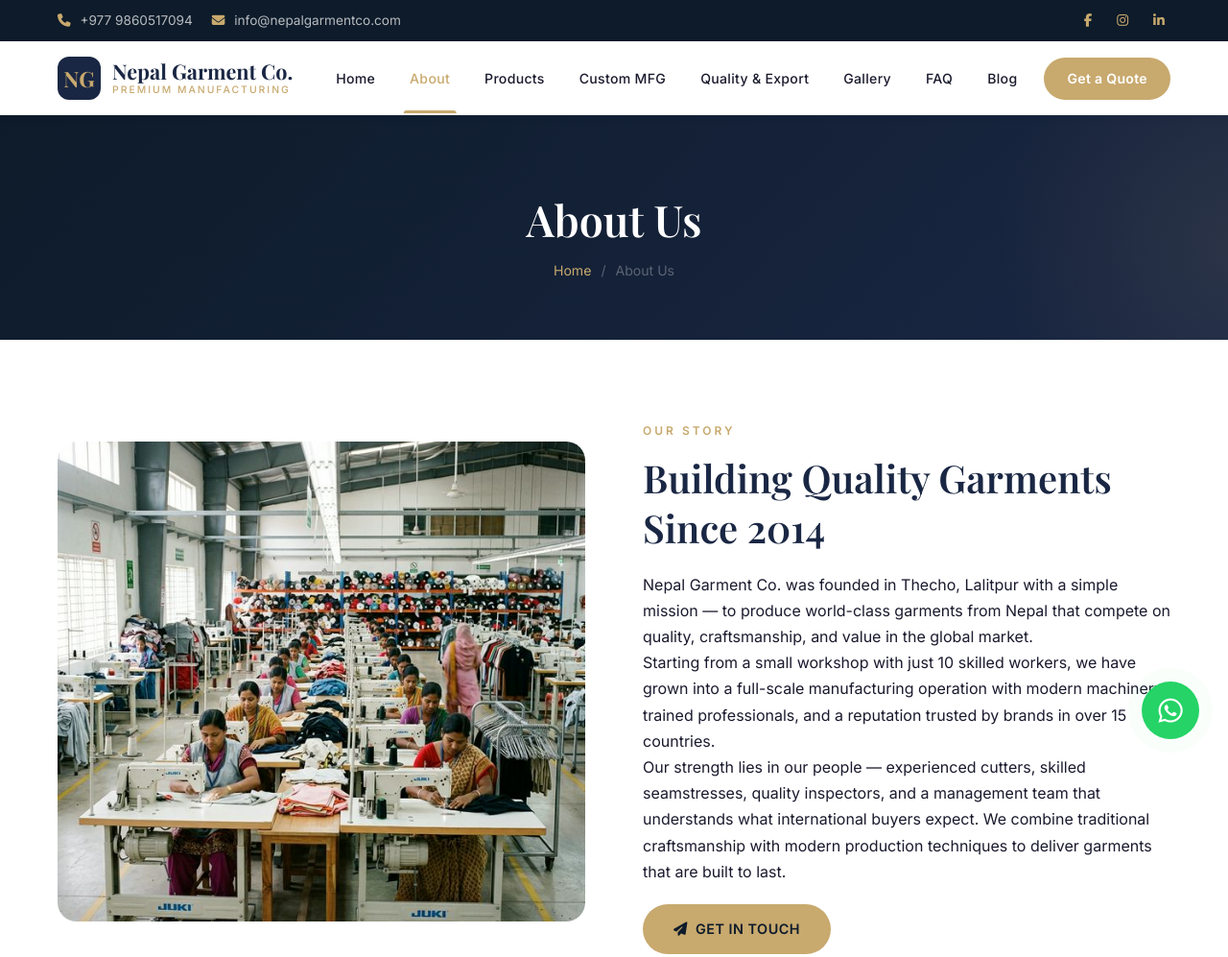
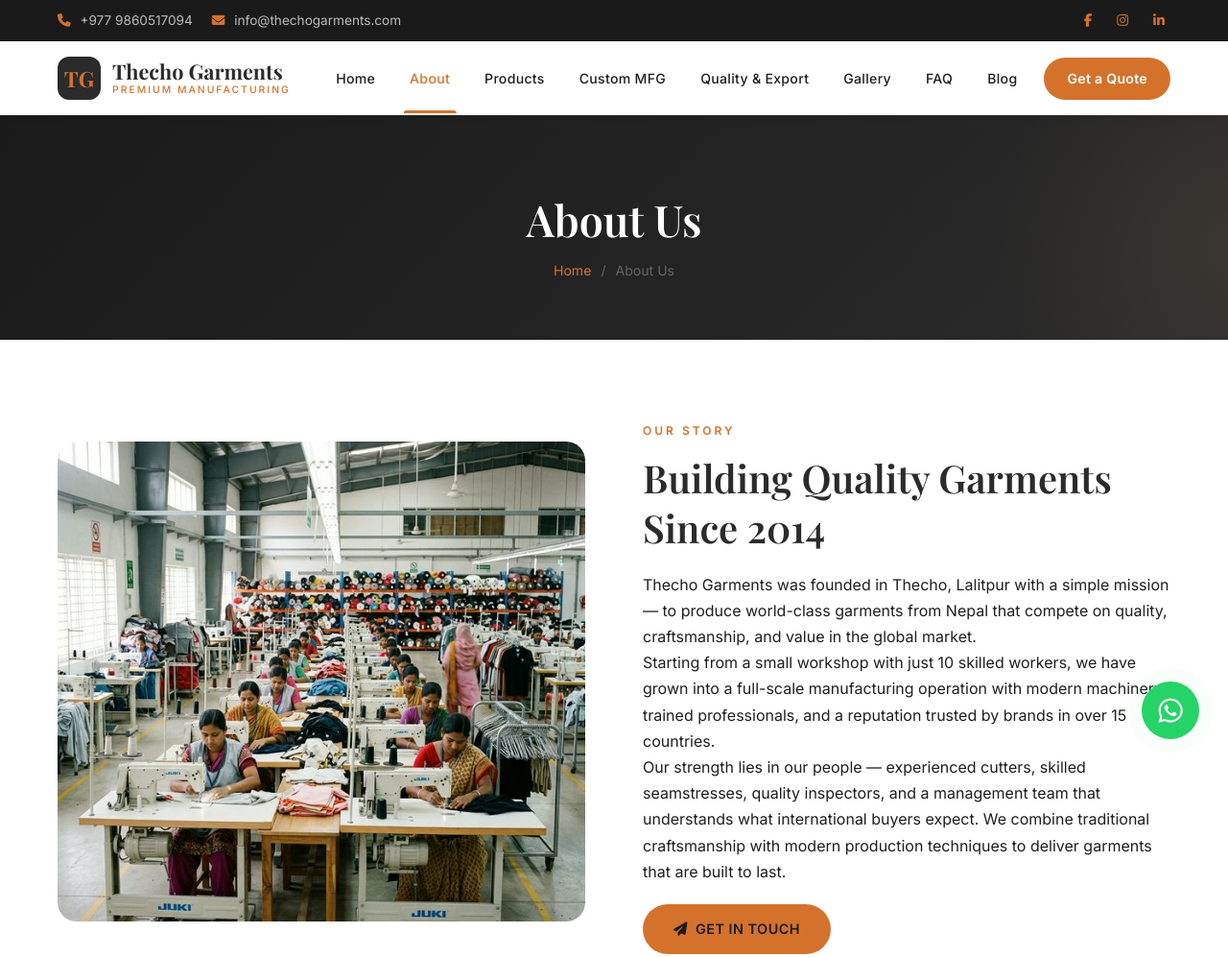
Before and after one commit to Aayush-Dahal0/Garment-Website-Template, a website: page about-us.html in a window 1280 px wide. Shown: the top 997 px of the page at 96% size. Drawn offline with nearby package versions, Linux system fonts and the light colour scheme.

Commit message:
Changed the color combination

```diff
--- a/about-us.html
+++ b/about-us.html
@@ -3,8 +3,8 @@
 <head>
     <meta charset="UTF-8">
     <meta name="viewport" content="width=device-width, initial-scale=1.0">
-    <title>About Us — Nepal Garment Co.</title>
-    <meta name="description" content="Learn about Nepal Garment Co., a trusted garment manufacturer in Thecho, Nepal. Our story, mission, team, and factory overview.">
+    <title>About Us — Thecho Garments</title>
+    <meta name="description" content="Learn about Thecho Garments, a trusted garment manufacturer in Thecho, Nepal. Our story, mission, team, and factory overview.">
     <link rel="stylesheet" href="https://cdnjs.cloudflare.com/ajax/libs/font-awesome/6.5.1/css/all.min.css">
     <link rel="stylesheet" href="css/garment-custom.css">
 </head>
@@ -14,7 +14,7 @@
         <div class="container">
             <div class="top-bar-left">
                 <a href="tel:+9779860517094"><i class="fa-solid fa-phone"></i> +977 9860517094</a>
-                <a href="mailto:info@nepalgarmentco.com"><i class="fa-solid fa-envelope"></i> info@nepalgarmentco.com</a>
+                <a href="mailto:info@thechogarments.com"><i class="fa-solid fa-envelope"></i> info@thechogarments.com</a>
             </div>
             <div class="top-bar-right">
                 <a href="#"><i class="fa-brands fa-facebook-f"></i></a>
@@ -28,8 +28,8 @@
     <nav class="main-nav" id="mainNav">
         <div class="container">
             <a href="index.html" class="nav-logo">
-                <div class="logo-icon">NG</div>
-                <div class="logo-text">Nepal Garment Co.<small>Premium Manufacturing</small></div>
+                <div class="logo-icon">TG</div>
+                <div class="logo-text">Thecho Garments<small>Premium Manufacturing</small></div>
             </a>
             <ul class="nav-links" id="navLinks">
                 <li><a href="index.html">Home</a></li>
@@ -65,12 +65,12 @@
         <div class="container">
             <div class="about-story-grid">
                 <div class="story-image fade-in">
-                    <img src="images/factory-workshop.png" alt="Nepal Garment Co. Workshop">
+                    <img src="images/factory-workshop.png" alt="Thecho Garments Workshop">
                 </div>
                 <div class="fade-in">
                     <span class="section-label">Our Story</span>
                     <h2 class="section-title">Building Quality Garments Since 2014</h2>
-                    <p>Nepal Garment Co. was founded in Thecho, Lalitpur with a simple mission — to produce world-class garments from Nepal that compete on quality, craftsmanship, and value in the global market.</p>
+                    <p>Thecho Garments was founded in Thecho, Lalitpur with a simple mission — to produce world-class garments from Nepal that compete on quality, craftsmanship, and value in the global market.</p>
                     <p>Starting from a small workshop with just 10 skilled workers, we have grown into a full-scale manufacturing operation with modern machinery, trained professionals, and a reputation trusted by brands in over 15 countries.</p>
                     <p>Our strength lies in our people — experienced cutters, skilled seamstresses, quality inspectors, and a management team that understands what international buyers expect. We combine traditional craftsmanship with modern production techniques to deliver garments that are built to last.</p>
                     <a href="contact-us.html" class="btn btn-primary" style="margin-top: 20px;"><i class="fa-solid fa-paper-plane"></i> Get in Touch</a>
@@ -181,7 +181,7 @@
             <div class="text-center">
                 <span class="section-label">Our People</span>
                 <h2 class="section-title">Leadership Team</h2>
-                <p class="section-subtitle">Meet the people behind Nepal Garment Co. who drive our vision forward every day.</p>
+                <p class="section-subtitle">Meet the people behind Thecho Garments who drive our vision forward every day.</p>
             </div>
             <div class="team-grid">
                 <div class="team-card fade-in">
@@ -233,7 +233,7 @@
         <div class="container">
             <div class="footer-grid">
                 <div class="footer-about">
-                    <div class="logo-text">Nepal <span>Garment</span> Co.</div>
+                    <div class="logo-text">Thecho <span>Garments</span></div>
                     <p>A trusted garment manufacturer from Nepal, delivering premium-quality garments to brands and retailers worldwide since 2014.</p>
                     <div class="footer-social">
                         <a href="#"><i class="fa-brands fa-facebook-f"></i></a>
@@ -266,14 +266,14 @@
                     <ul class="footer-contact">
                         <li><i class="fa-solid fa-location-dot"></i> <span>Thecho, Lalitpur, Nepal</span></li>
                         <li><i class="fa-solid fa-phone"></i> <span>+977 9860517094</span></li>
-                        <li><i class="fa-solid fa-envelope"></i> <span>info@nepalgarmentco.com</span></li>
+                        <li><i class="fa-solid fa-envelope"></i> <span>info@thechogarments.com</span></li>
                         <li><i class="fa-solid fa-clock"></i> <span>Sun–Fri: 9AM – 6PM NPT</span></li>
                     </ul>
                 </div>
             </div>
         </div>
         <div class="footer-bottom">
-            <div class="container">&copy; 2026 Nepal Garment Co. All rights reserved.</div>
+            <div class="container">&copy; 2026 Thecho Garments All rights reserved.</div>
         </div>
     </footer>
 
--- a/css/garment-custom.css
+++ b/css/garment-custom.css
@@ -1,29 +1,29 @@
 /* =============================================
-   NEPAL GARMENT CO. — Custom Styles
-   Color Palette: Navy #1a2744, Gold #c8a96e,
-   Warm White #faf8f5, Dark #0d1b2a
+   THECHO GARMENTS — Custom Styles
+   Color Palette: Charcoal #2b2b2b, Burnt Orange #d4722c,
+   Warm White #faf9f7, Dark #1a1a1a
    ============================================= */
 
 @import url('https://fonts.googleapis.com/css2?family=Inter:wght@300;400;500;600;700&family=Playfair+Display:wght@400;500;600;700&display=swap');
 
 /* ── CSS Variables ───────────────────────────── */
 :root {
-    --navy: #1a2744;
-    --navy-light: #243352;
-    --navy-dark: #0d1b2a;
-    --gold: #c8a96e;
-    --gold-light: #d4bc8a;
-    --gold-dark: #b08d4f;
-    --warm-white: #faf8f5;
-    --off-white: #f5f0eb;
-    --text-dark: #1a1a2e;
-    --text-light: #6b7280;
-    --text-muted: #9ca3af;
-    --border-color: #e5e1dc;
-    --shadow-sm: 0 2px 8px rgba(26, 39, 68, 0.06);
-    --shadow-md: 0 4px 20px rgba(26, 39, 68, 0.1);
-    --shadow-lg: 0 10px 40px rgba(26, 39, 68, 0.15);
-    --shadow-gold: 0 4px 20px rgba(200, 169, 110, 0.25);
+    --navy: #2b2b2b;
+    --navy-light: #3d3d3d;
+    --navy-dark: #1a1a1a;
+    --gold: #d4722c;
+    --gold-light: #e8965a;
+    --gold-dark: #b85d1f;
+    --warm-white: #faf9f7;
+    --off-white: #f3f1ee;
+    --text-dark: #1f1f1f;
+    --text-light: #6b6b6b;
+    --text-muted: #9a9a9a;
+    --border-color: #e0ddd8;
+    --shadow-sm: 0 2px 8px rgba(43, 43, 43, 0.06);
+    --shadow-md: 0 4px 20px rgba(43, 43, 43, 0.1);
+    --shadow-lg: 0 10px 40px rgba(43, 43, 43, 0.15);
+    --shadow-gold: 0 4px 20px rgba(212, 114, 44, 0.3);
     --radius-sm: 8px;
     --radius-md: 12px;
     --radius-lg: 20px;
@@ -360,7 +360,7 @@ section {
 .hero-overlay {
     position: absolute;
     inset: 0;
-    background: linear-gradient(135deg, rgba(13,27,42,0.9) 0%, rgba(26,39,68,0.7) 50%, rgba(13,27,42,0.85) 100%);
+    background: linear-gradient(135deg, rgba(26,26,26,0.92) 0%, rgba(43,43,43,0.7) 50%, rgba(26,26,26,0.88) 100%);
     z-index: 2;
 }
 
@@ -612,7 +612,7 @@ section {
 .category-overlay {
     position: absolute;
     inset: 0;
-    background: linear-gradient(0deg, rgba(13,27,42,0.85) 0%, rgba(13,27,42,0.1) 60%);
+    background: linear-gradient(0deg, rgba(26,26,26,0.88) 0%, rgba(26,26,26,0.1) 60%);
     display: flex;
     flex-direction: column;
     justify-content: flex-end;
```
Also changed, not shown: blog.html (+5 -5 lines), contact-us.html (+7 -7 lines), custom-manufacturing.html (+5 -5 lines), faq.html (+6 -6 lines), gallery.html (+5 -5 lines), index.html (+13 -13 lines), products.html (+7 -7 lines), quality-export.html (+4 -4 lines), 1 other file.
